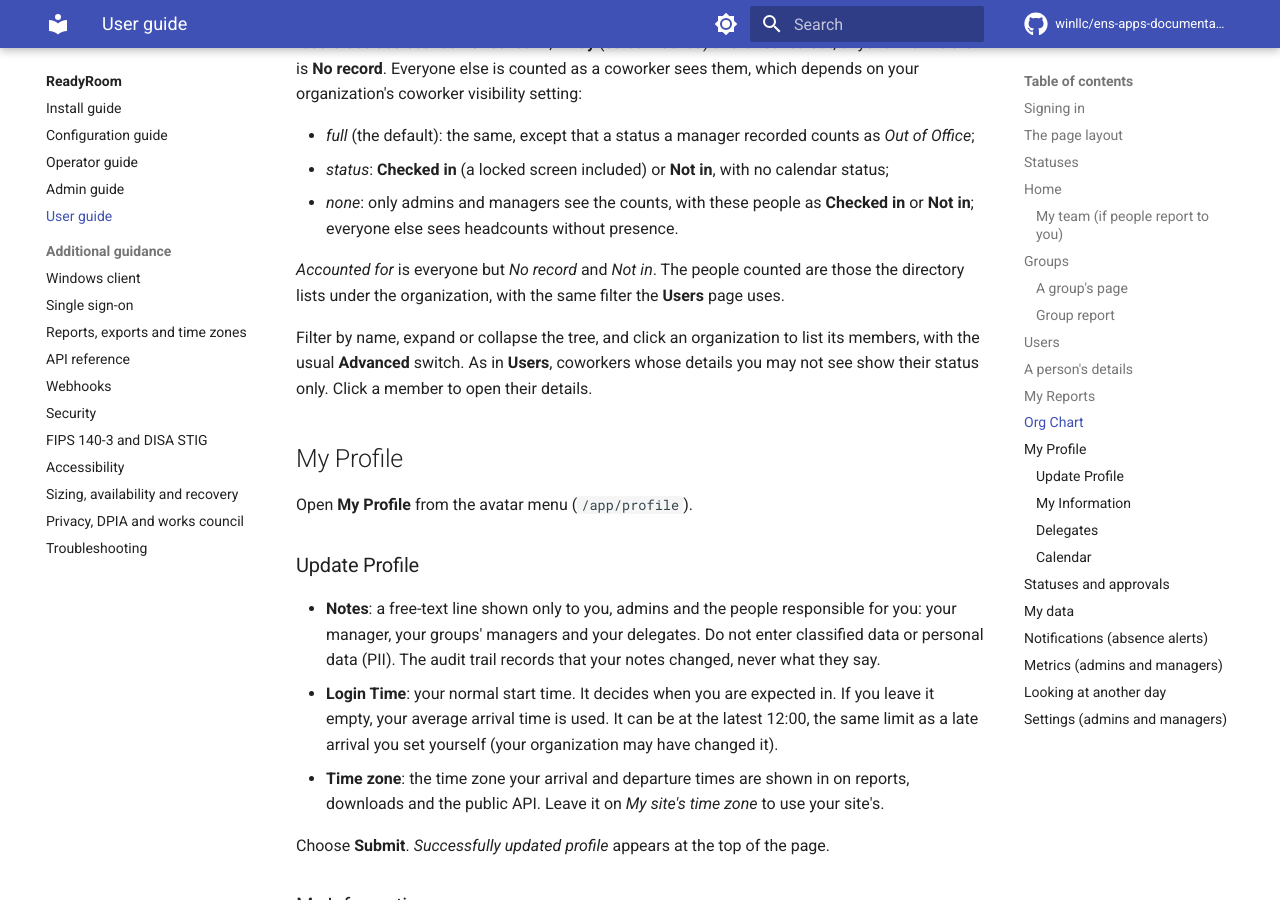
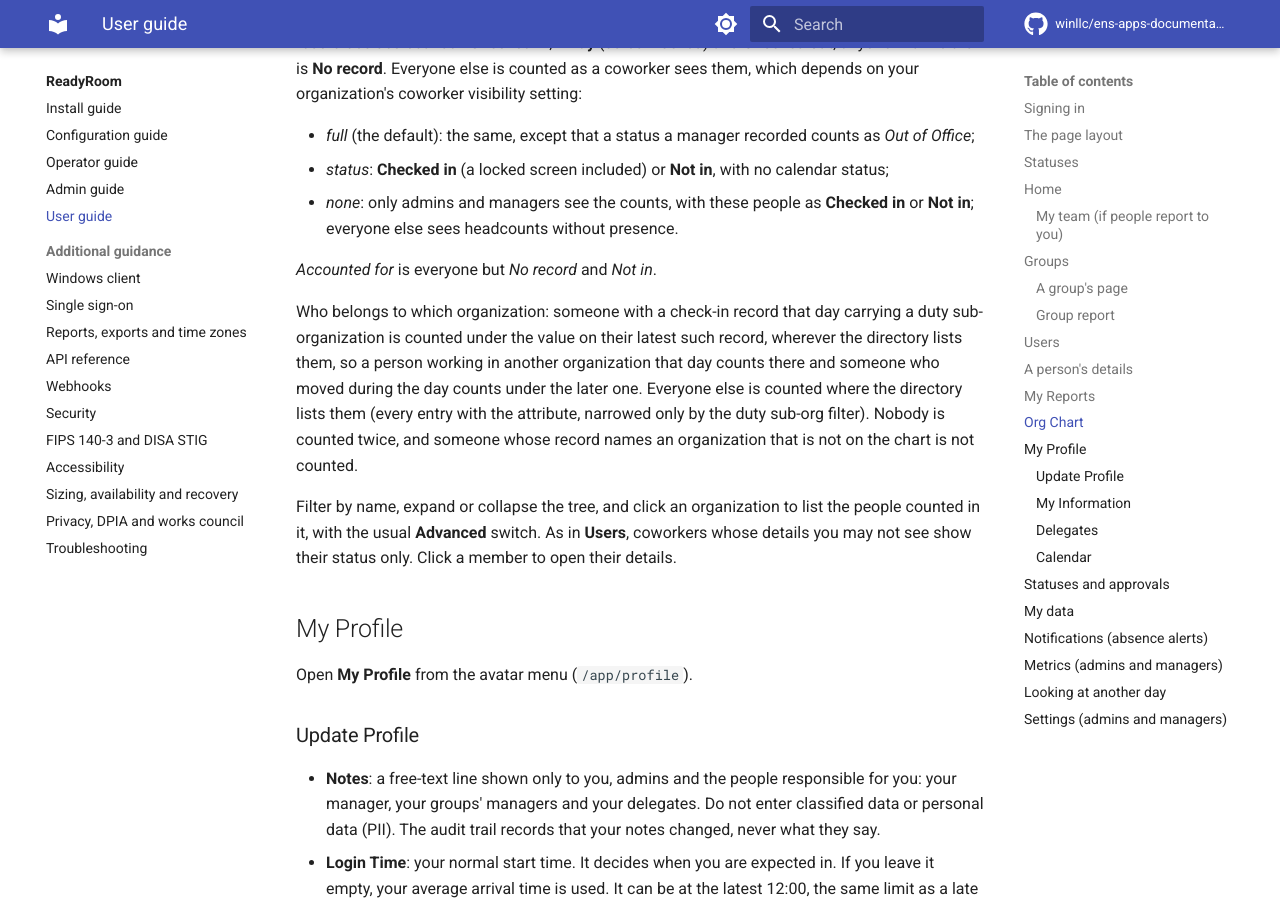
Before and after one commit to winllc/ens-apps-documentation, an MkDocs documentation site: the page built from docs/readyroom/user-guide.md, in a window 1280 px wide and 900 px high, scrolled down 6664 px. Built offline with MkDocs 1.6.1 and Material for MkDocs 9.7.7, drawn with Linux system fonts in a browser that asks for light colours; comment, search, counter and statistics services are not loaded.

Commit message:
ReadyRoom org chart: people counted under the duty sub-organization on their records
Matches winllc/in-n-out-work#59: someone whose check-in record that day carries
a duty sub-organization counts under the value on their latest such record,
everyone else where the directory lists them, and the org-chart scans use only
the duty sub-org filter.

Co-Authored-By: Claude Opus 5.5 <noreply@anthropic.com>
Claude-Session: https://claude.ai/code/session_01R2Q6XtDB8DfVmiejzJGwBh

```diff
--- a/docs/readyroom/user-guide.md
+++ b/docs/readyroom/user-guide.md
@@ -221,10 +221,16 @@ your organization's coworker visibility setting:
 - *none*: only admins and managers see the counts, with these people as **Checked in** or **Not
   in**; everyone else sees headcounts without presence.
 
-*Accounted for* is everyone but *No record* and *Not in*. The people counted are those the
-directory lists under the organization, with the same filter the **Users** page uses.
+*Accounted for* is everyone but *No record* and *Not in*.
 
-Filter by name, expand or collapse the tree, and click an organization to list its members, with the
+Who belongs to which organization: someone with a check-in record that day carrying a duty
+sub-organization is counted under the value on their latest such record, wherever the directory lists
+them, so a person working in another organization that day counts there and someone who moved during the
+day counts under the later one. Everyone else is counted where the directory lists them (every entry
+with the attribute, narrowed only by the duty sub-org filter). Nobody is counted twice, and someone whose
+record names an organization that is not on the chart is not counted.
+
+Filter by name, expand or collapse the tree, and click an organization to list the people counted in it, with the
 usual **Advanced** switch. As in **Users**, coworkers whose details you may not see show their status
 only. Click a member to open their details.
 
```
Also changed, not shown: docs/readyroom/configuration.md (+1 -1 lines).
